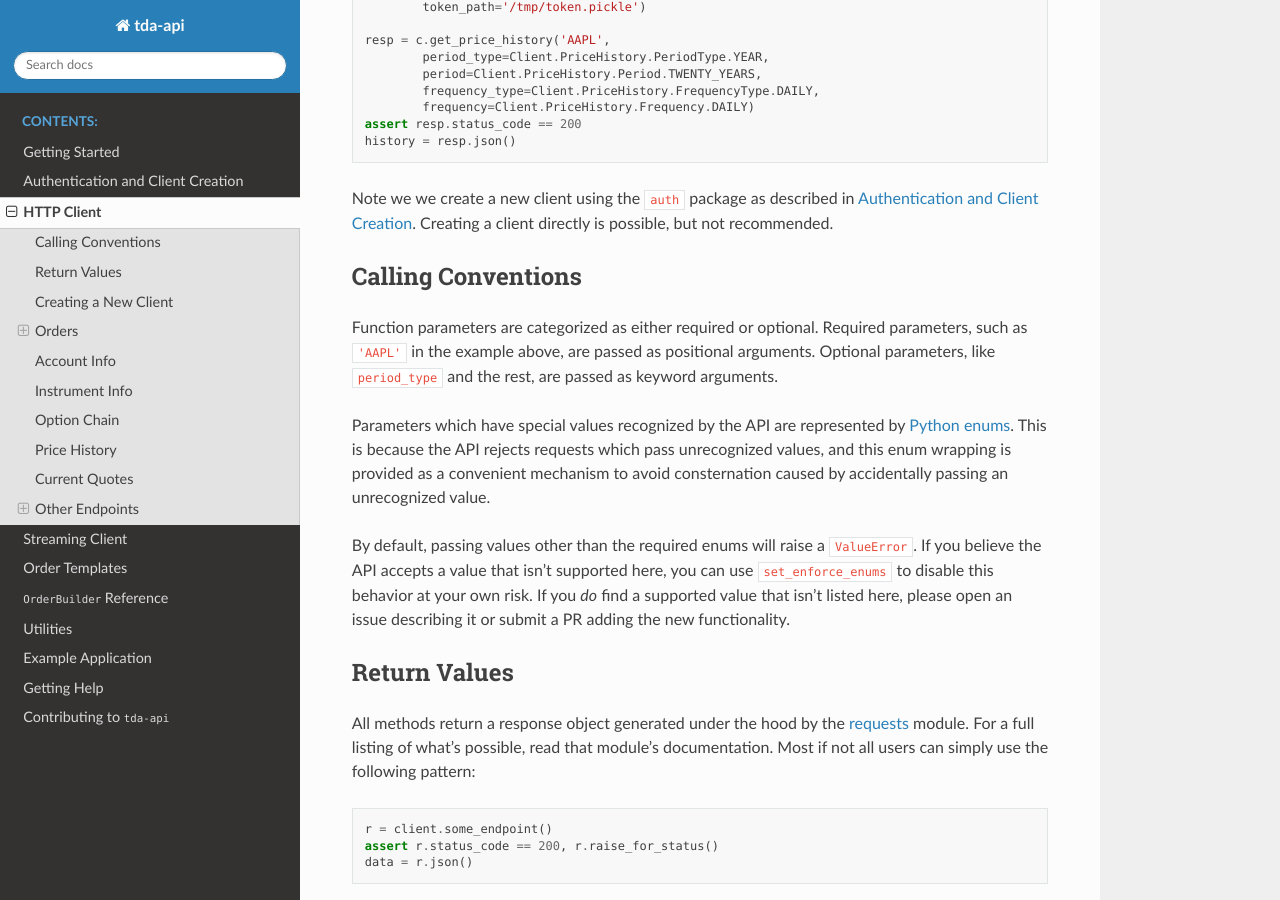
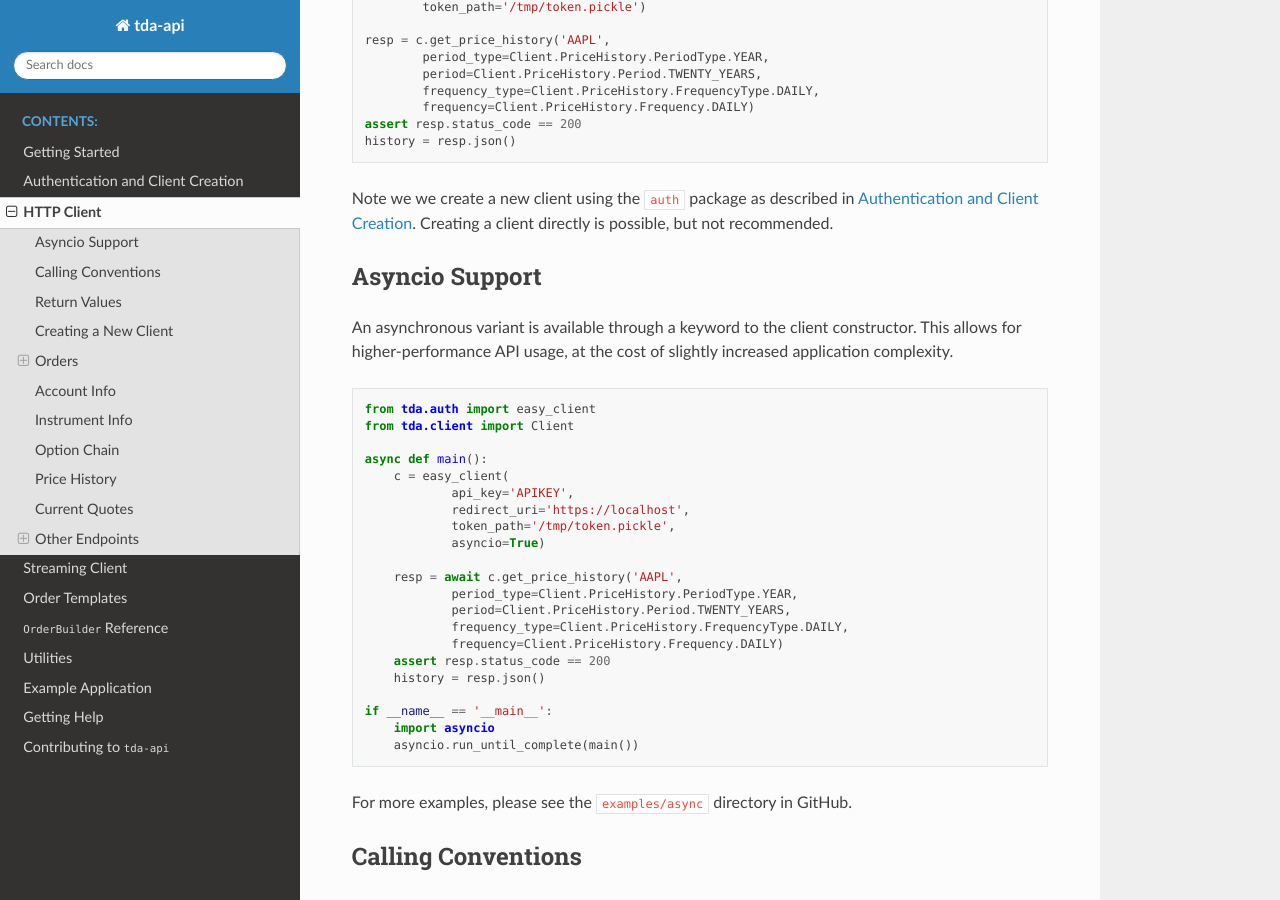
Before and after one commit to alexgolec/tda-api, a Sphinx documentation site: the page built from docs/client.rst, in a window 1280 px wide and 900 px high, scrolled down 371 px. Built offline with Sphinx 7.4.7 and the Read the Docs theme 2.0.0, drawn with Linux system fonts in a browser that asks for light colours.

Commit message:
show how to use async; remove unnecessary print

```diff
--- a/docs/client.rst
+++ b/docs/client.rst
@@ -33,6 +33,41 @@ for Apple stock:
 
 Note we we create a new client using the ``auth`` package as described in
 :ref:`auth`. Creating a client directly is possible, but not recommended.
+
++++++++++++++++++++
+Asyncio Support
++++++++++++++++++++
+
+An asynchronous variant is available through a keyword to the client
+constructor. This allows for higher-performance API usage, at the cost
+of slightly increased application complexity.
+
+.. code-block:: python
+
+  from tda.auth import easy_client
+  from tda.client import Client
+
+  async def main():
+      c = easy_client(
+              api_key='APIKEY',
+              redirect_uri='https://localhost',
+              token_path='/tmp/token.pickle',
+              asyncio=True)
+
+      resp = await c.get_price_history('AAPL',
+              period_type=Client.PriceHistory.PeriodType.YEAR,
+              period=Client.PriceHistory.Period.TWENTY_YEARS,
+              frequency_type=Client.PriceHistory.FrequencyType.DAILY,
+              frequency=Client.PriceHistory.Frequency.DAILY)
+      assert resp.status_code == 200
+      history = resp.json()
+
+  if __name__ == '__main__':
+      import asyncio
+      asyncio.run_until_complete(main())
+
+For more examples, please see the ``examples/async`` directory in
+GitHub.
 
 +++++++++++++++++++
 Calling Conventions
```
Also changed, not shown: 1 other file.
